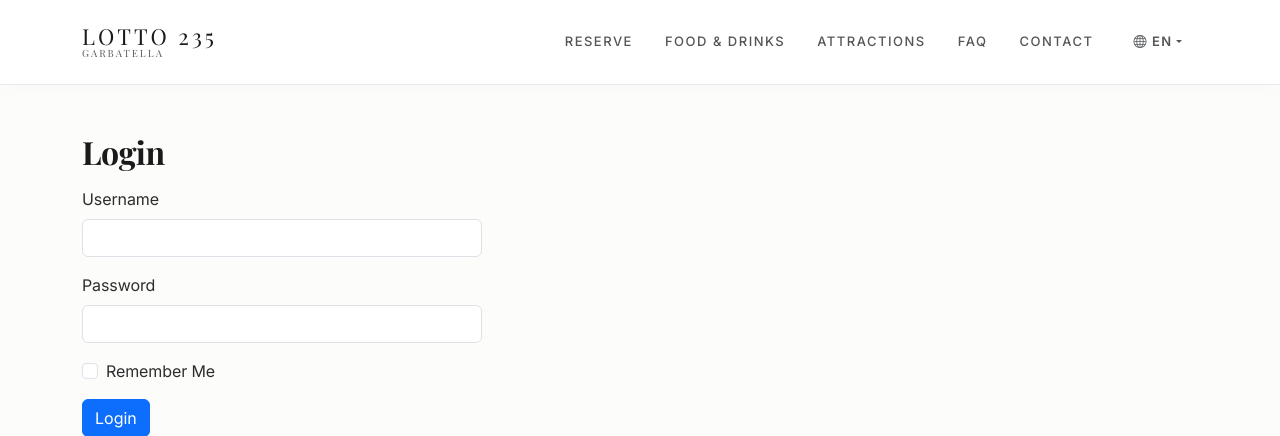
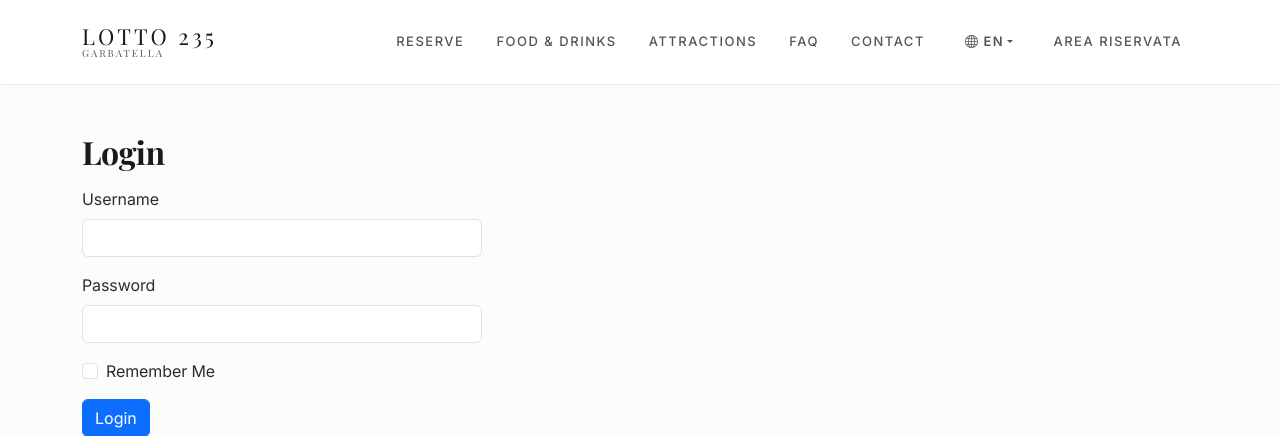
Before and after one commit to NegriLuca/apt-website, a Flask app: a page that uses app/templates/base.html in a window 1280 px wide. Shown: the top 436 px of the page. Run offline with Flask 3, Linux system fonts and the light colour scheme; some libraries are stand-ins or nearby versions; some web fonts are replaced.

Commit message:
Added login

```diff
--- a/app/templates/base.html
+++ b/app/templates/base.html
@@ -54,9 +54,14 @@
                             <li><a class="dropdown-item py-2" href="?lang=es"><span class="me-2">🇪🇸</span> ES</a></li>
                         </ul>
                     </li>
-
                     {% if current_user.is_authenticated and current_user.is_admin %}
-                        <li class="nav-item"><a class="btn btn-dark btn-sm ms-lg-3 px-3 rounded-0" href="{{ url_for('routes.admin_dashboard') }}">Admin</a></li>
+                        <li class="nav-item">
+                            <a class="btn btn-dark btn-sm ms-lg-3 px-3 rounded-0" href="{{ url_for('routes.admin_dashboard') }}">Admin</a>
+                        </li>
+                    {% else %}
+                        <li class="nav-item">
+                            <a class="nav-link-luxury ms-lg-2" href="{{ url_for('routes.login') }}">Area Riservata</a>
+                        </li>
                     {% endif %}
                 </ul>
             </div>
```
